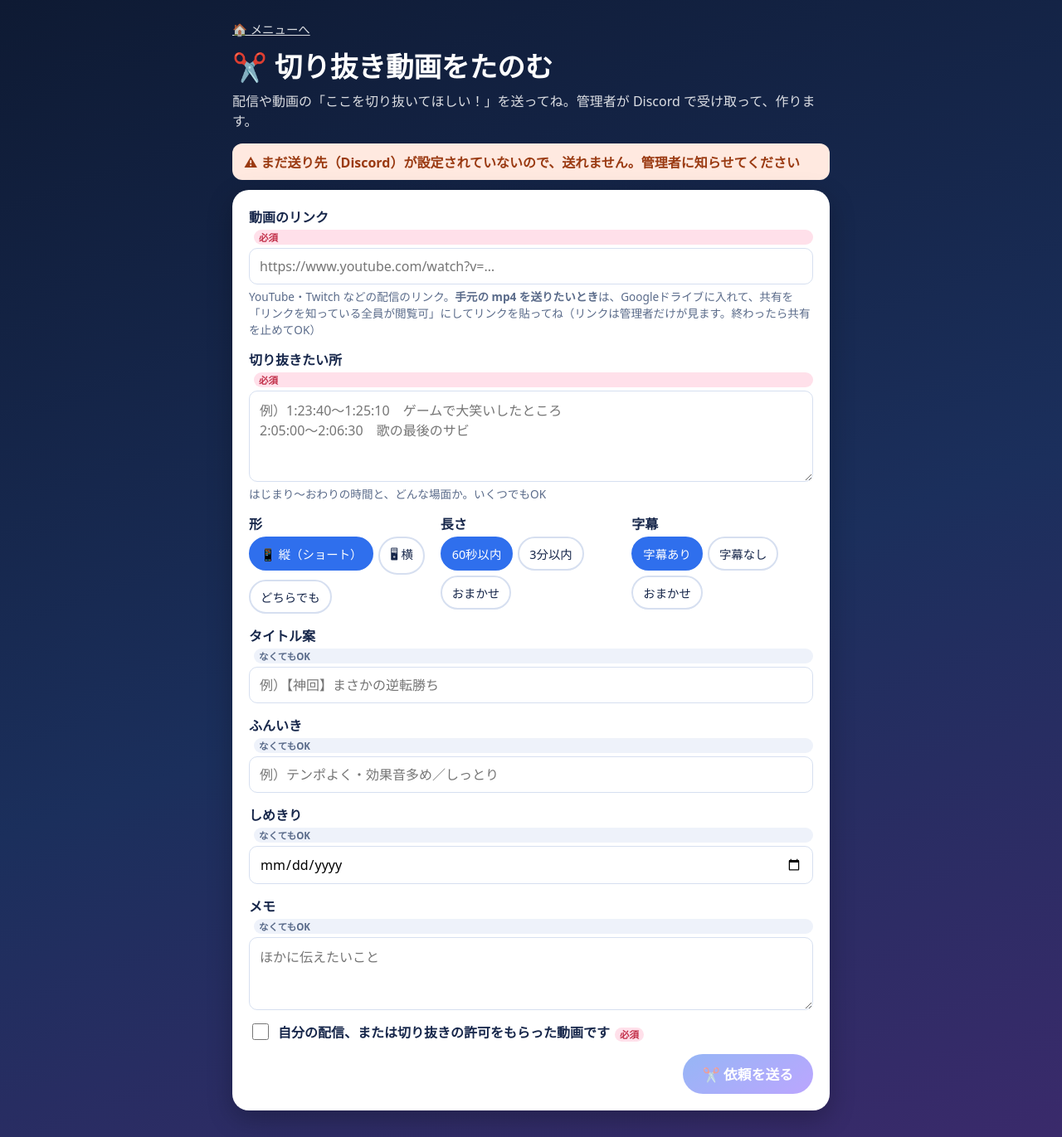
After one commit to ayaribon/making_flower, a Rails app: page /clip_requests/new in a window 1280 px wide. The commit adds this page. Shown: the whole page at 83% size. Run offline with Rails 7, Linux system fonts and the light colour scheme; the visitor is signed in with stand-in values (Sample User, id 1); some libraries are stand-ins or nearby versions.

Commit message:
✂️ 切り抜き動画をたのむフォーム（Discord に送る）
- ルートページに「✂️ 切り抜き動画をたのむ」のカード（メニューを3列に）
- フォーム：動画のリンク・切り抜きたい所（必須）、形・長さ・字幕、タイトル案・ふんいき・しめきり・メモ、許可の確認（必須）
- mp4 は Googleドライブの共有リンクで送ってもらう（動画はサーバーに来ない・N1）
- 送ると Discord のウェブフックでチャンネルに投稿（テーブルは増やさない・N2）
- 送り先は Discord のウェブフックだけ、@everyone などで人を呼ばない、1人1時間5件まで
- ウェブフックの URL は .env の DISCORD_CLIP_WEBHOOK_URL（コミットしない）

Co-Authored-By: Claude Opus 5.5 <noreply@anthropic.com>

```diff
--- /dev/null
+++ b/app/assets/stylesheets/clip_requests.css
@@ -0,0 +1,48 @@
+/* ✂️ 切り抜き動画をたのむ（clip_requests#new）。.cr の中だけ */
+.cr {
+  min-height: 100vh;
+  min-height: 100dvh;
+  padding: 24px 16px calc(32px + env(safe-area-inset-bottom));
+  background: linear-gradient(160deg, #0e1a33 0%, #1b2f5c 55%, #3a2a6b 100%);
+  color: #16264a;
+  font-family: system-ui, -apple-system, "Hiragino Sans", "Noto Sans JP", sans-serif;
+}
+.cr-inner { max-width: 720px; margin: 0 auto; }
+.cr-back { margin: 0 0 8px; }
+.cr-back a { color: rgba(255, 255, 255, 0.85); font-size: 0.9rem; }
+.cr-title { margin: 0; color: #fff; font-size: clamp(1.5rem, 5vw, 2.1rem); }
+.cr-lead { margin: 6px 0 16px; color: rgba(255, 255, 255, 0.85); }
+.cr-flash { margin: 0 0 12px; padding: 10px 14px; border-radius: 12px; font-weight: 700; }
+.cr-flash--ok { background: #dff7e8; color: #1d6b3d; }
+.cr-flash--ng { background: #ffe9e0; color: #9a3a12; }
+.cr-form { display: flex; flex-direction: column; gap: 14px; padding: 20px; border-radius: 20px; background: #fff; box-shadow: 0 10px 30px rgba(0, 0, 0, 0.25); }
+.cr-errors { padding: 10px 14px; border-radius: 12px; background: #ffe9e0; color: #9a3a12; }
+.cr-errors p { margin: 0 0 4px; font-weight: 700; }
+.cr-errors ul { margin: 0; padding-left: 1.2em; }
+.cr-field { display: flex; flex-direction: column; gap: 4px; }
+.cr-field > label, .cr-label { font-weight: 700; }
+.cr-field input[type="url"], .cr-field input[type="text"], .cr-field input[type="date"], .cr-field textarea {
+  width: 100%; padding: 10px 12px; border: 1px solid #d6dff0; border-radius: 10px; font: inherit; font-size: 16px; box-sizing: border-box;
+}
+.cr-field input:focus, .cr-field textarea:focus { outline: 3px solid rgba(47, 111, 237, 0.25); border-color: #2f6fed; }
+.cr-help { margin: 0; font-size: 0.85rem; color: #5a6b8a; }
+.cr-req, .cr-opt { margin-left: 6px; padding: 1px 6px; border-radius: 999px; font-size: 0.72rem; font-weight: 700; vertical-align: middle; }
+.cr-req { background: #ffe0ea; color: #c2304a; }
+.cr-opt { background: #eef2fa; color: #5a6b8a; }
+.cr-row { display: grid; grid-template-columns: repeat(3, minmax(0, 1fr)); gap: 12px; }
+.cr-chips { display: flex; flex-wrap: wrap; gap: 6px; }
+.cr-chip { position: relative; }
+.cr-chip input { position: absolute; opacity: 0; pointer-events: none; }
+.cr-chip span { display: inline-block; min-height: 40px; padding: 8px 12px; border: 2px solid #d6dff0; border-radius: 999px; font-size: 0.9rem; cursor: pointer; box-sizing: border-box; }
+.cr-chip input:checked + span { border-color: #2f6fed; background: #2f6fed; color: #fff; }
+.cr-chip input:focus-visible + span { outline: 3px solid rgba(47, 111, 237, 0.35); }
+.cr-check { display: flex; gap: 8px; align-items: flex-start; font-weight: 700; }
+.cr-check input { width: 20px; height: 20px; margin-top: 2px; flex: 0 0 auto; }
+.cr-actions { display: flex; justify-content: flex-end; }
+.cr-submit { min-height: 48px; padding: 10px 24px; border: 0; border-radius: 999px; background: linear-gradient(145deg, #2f6fed, #7a4fff); color: #fff; font: inherit; font-weight: 800; font-size: 1.05rem; cursor: pointer; }
+.cr-submit:disabled { opacity: 0.5; cursor: not-allowed; }
+@media (max-width: 640px) {
+  .cr-row { grid-template-columns: 1fr; }
+  .cr-form { padding: 16px; }
+  .cr-submit { width: 100%; }
+}
--- a/app/assets/stylesheets/home.css
+++ b/app/assets/stylesheets/home.css
@@ -17,7 +17,7 @@
 .hm-title { margin: 6px 0 0; font-size: clamp(1.8rem, 5vw, 2.6rem); }
 .hm-hello { margin: 8px 0 0; opacity: 0.85; }
 
-.hm-menu { display: grid; grid-template-columns: 1fr 1fr; gap: 20px; }
+.hm-menu { display: grid; grid-template-columns: repeat(3, 1fr); gap: 20px; }
 .hm-card {
   display: flex; flex-direction: column; align-items: center; justify-content: center; gap: 10px;
   min-height: 220px; padding: 24px 16px; border-radius: 24px;
@@ -28,6 +28,7 @@
 }
 .hm-card--sing { background: linear-gradient(145deg, #2f7dff 0%, #4fb6ff 100%); }
 .hm-card--art { background: linear-gradient(145deg, #ff5fa2 0%, #ffa86b 100%); }
+.hm-card--clip { background: linear-gradient(145deg, #2fbf9f 0%, #6ad1ff 100%); }
 .hm-card:hover, .hm-card:focus-visible { transform: translateY(-4px); box-shadow: 0 16px 36px rgba(0, 0, 0, 0.32); }
 .hm-card:focus-visible { outline: 3px solid #fff; outline-offset: 3px; }
 .hm-card:active { transform: scale(0.98); }
--- /dev/null
+++ b/app/controllers/clip_requests_controller.rb
@@ -0,0 +1,42 @@
+# ✂️ 切り抜き動画をたのむ（フォーム → Discord に投稿）。保存はしない（N2）
+class ClipRequestsController < ApplicationController
+  # 1人が1時間に送れる数（まちがえて何回も押したとき・いたずら対策）
+  LIMIT_PER_HOUR = 5
+
+  def new
+    @clip_request = ClipRequest.new
+    @configured = DiscordNotifier.configured?
+  end
+
+  def create
+    @clip_request = ClipRequest.new(clip_request_params)
+    @configured = DiscordNotifier.configured?
+    return render(:new, status: :unprocessable_entity) unless @clip_request.valid?
+
+    if sent_count >= LIMIT_PER_HOUR
+      flash.now[:alert] = "1時間に送れるのは#{LIMIT_PER_HOUR}件までです。少し待ってから送ってね"
+      return render(:new, status: :too_many_requests)
+    end
+
+    DiscordNotifier.new.post_clip_request(@clip_request, user: current_user)
+    Rails.cache.write(limit_key, sent_count + 1, expires_in: 1.hour)
+    redirect_to new_clip_request_path, notice: "✂️ 依頼を送りました！ 管理者が Discord で受け取ります。返事を待っててね"
+  rescue DiscordNotifier::Error => e
+    flash.now[:alert] = e.message
+    render :new, status: :service_unavailable
+  end
+
+  private
+
+  def clip_request_params
+    params.require(:clip_request).permit(:video_url, :scenes, :orientation, :length, :subtitles, :title_idea, :mood, :deadline, :note, :permission)
+  end
+
+  def limit_key
+    "clip_requests:#{current_user.id}"
+  end
+
+  def sent_count
+    Rails.cache.read(limit_key).to_i
+  end
+end
--- /dev/null
+++ b/app/views/clip_requests/new.html.erb
@@ -0,0 +1,88 @@
+<%# ✂️ 切り抜き動画をたのむ（フォーム → Discord）。見た目は app/assets/stylesheets/clip_requests.css %>
+<div class="cr">
+  <div class="cr-inner">
+    <p class="cr-back"><%= link_to "🏠 メニューへ", root_path, data: { turbo: false } %></p>
+    <h1 class="cr-title">✂️ 切り抜き動画をたのむ</h1>
+    <p class="cr-lead">配信や動画の「ここを切り抜いてほしい！」を送ってね。管理者が Discord で受け取って、作ります。</p>
+
+    <% if notice.present? %><p class="cr-flash cr-flash--ok" role="status"><%= notice %></p><% end %>
+    <% if flash[:alert].present? %><p class="cr-flash cr-flash--ng" role="alert"><%= flash[:alert] %></p><% end %>
+    <% unless @configured %>
+      <p class="cr-flash cr-flash--ng">⚠ まだ送り先（Discord）が設定されていないので、送れません。管理者に知らせてください</p>
+    <% end %>
+
+    <%= form_with model: @clip_request, url: clip_requests_path, local: true, class: "cr-form", data: { turbo: false } do |f| %>
+      <% if @clip_request.errors.any? %>
+        <div class="cr-errors" role="alert">
+          <p>直してほしい所があります</p>
+          <ul><% @clip_request.errors.full_messages.each do |m| %><li><%= m %></li><% end %></ul>
+        </div>
+      <% end %>
+
+      <div class="cr-field">
+        <%= f.label :video_url, "動画のリンク" %><span class="cr-req">必須</span>
+        <%= f.url_field :video_url, placeholder: "https://www.youtube.com/watch?v=…", maxlength: 500, required: true, inputmode: "url" %>
+        <p class="cr-help">YouTube・Twitch などの配信のリンク。<b>手元の mp4 を送りたいとき</b>は、Googleドライブに入れて、共有を「リンクを知っている全員が閲覧可」にしてリンクを貼ってね（リンクは管理者だけが見ます。終わったら共有を止めてOK）</p>
+      </div>
+
+      <div class="cr-field">
+        <%= f.label :scenes, "切り抜きたい所" %><span class="cr-req">必須</span>
+        <%= f.text_area :scenes, rows: 4, maxlength: 1000, required: true, placeholder: "例）1:23:40〜1:25:10　ゲームで大笑いしたところ\n2:05:00〜2:06:30　歌の最後のサビ" %>
+        <p class="cr-help">はじまり〜おわりの時間と、どんな場面か。いくつでもOK</p>
+      </div>
+
+      <div class="cr-row">
+        <div class="cr-field">
+          <span class="cr-label">形</span>
+          <div class="cr-chips">
+            <% ClipRequest::ORIENTATIONS.each do |k, label| %>
+              <label class="cr-chip"><%= f.radio_button :orientation, k %><span><%= label %></span></label>
+            <% end %>
+          </div>
+        </div>
+        <div class="cr-field">
+          <span class="cr-label">長さ</span>
+          <div class="cr-chips">
+            <% ClipRequest::LENGTHS.each do |k, label| %>
+              <label class="cr-chip"><%= f.radio_button :length, k %><span><%= label %></span></label>
+            <% end %>
+          </div>
+        </div>
+        <div class="cr-field">
+          <span class="cr-label">字幕</span>
+          <div class="cr-chips">
+            <% ClipRequest::SUBTITLES.each do |k, label| %>
+              <label class="cr-chip"><%= f.radio_button :subtitles, k %><span><%= label %></span></label>
+            <% end %>
+          </div>
+        </div>
+      </div>
+
+      <div class="cr-field">
+        <%= f.label :title_idea, "タイトル案" %><span class="cr-opt">なくてもOK</span>
+        <%= f.text_field :title_idea, maxlength: 100, placeholder: "例）【神回】まさかの逆転勝ち" %>
+      </div>
+      <div class="cr-field">
+        <%= f.label :mood, "ふんいき" %><span class="cr-opt">なくてもOK</span>
+        <%= f.text_field :mood, maxlength: 200, placeholder: "例）テンポよく・効果音多め／しっとり" %>
+      </div>
+      <div class="cr-field">
+        <%= f.label :deadline, "しめきり" %><span class="cr-opt">なくてもOK</span>
+        <%= f.date_field :deadline, min: Date.current %>
+      </div>
+      <div class="cr-field">
+        <%= f.label :note, "メモ" %><span class="cr-opt">なくてもOK</span>
+        <%= f.text_area :note, rows: 3, maxlength: 1000, placeholder: "ほかに伝えたいこと" %>
+      </div>
+
+      <label class="cr-check">
+        <%= f.check_box :permission, {}, "1", "0" %>
+        <span>自分の配信、または切り抜きの許可をもらった動画です<span class="cr-req">必須</span></span>
+      </label>
+
+      <div class="cr-actions">
+        <%= f.submit "✂️ 依頼を送る", class: "cr-submit", disabled: !@configured, data: { disable_with: "送っています…" } %>
+      </div>
+    <% end %>
+  </div>
+</div>
--- a/app/views/homes/show.html.erb
+++ b/app/views/homes/show.html.erb
@@ -20,6 +20,11 @@
         <span class="hm-card__title">サムネ・背景を作る</span>
         <span class="hm-card__desc">文字・部品・背景で画像を作る</span>
       </a>
+      <a class="hm-card hm-card--clip" href="<%= new_clip_request_path %>" data-turbo="false" data-action="main-menu#go">
+        <span class="hm-card__icon" aria-hidden="true">✂️</span>
+        <span class="hm-card__title">切り抜き動画をたのむ</span>
+        <span class="hm-card__desc">配信の「ここ！」を送ると作ります</span>
+      </a>
     </nav>
 
     <footer class="hm-footer">
--- a/config/routes.rb
+++ b/config/routes.rb
@@ -40,6 +40,8 @@ Rails.application.routes.draw do
   get "editor", to: "editors#show"
   # 🎤 歌ってみた（オケ＋歌声を混ぜて動画にする）
   get "singing", to: "singings#show"
+  # ✂️ 切り抜き動画をたのむ（フォーム → Discord に投稿。保存はしない）
+  resources :clip_requests, only: [:new, :create]
   # 💾 歌ってみたのプロジェクト・画像編集の下書き（アカウントに保存・本人のものだけ・K39）
   resources :singing_projects, only: [:index, :show, :update, :destroy], defaults: { format: :json } do
     member do
--- a/docker-compose.yml
+++ b/docker-compose.yml
@@ -16,6 +16,9 @@ services:
         APP_UID: ${APP_UID:-1000}
         APP_GID: ${APP_GID:-1000}
     user: app
+    environment:
+      # ✂️ 切り抜きの依頼の送り先（Discord のウェブフック）。値は .env に書く（.env はコミットしない）
+      DISCORD_CLIP_WEBHOOK_URL: ${DISCORD_CLIP_WEBHOOK_URL:-}
     command: bash -c "rm -f tmp/pids/server.pid && bundle exec rails s -b '0.0.0.0'"
     volumes:
       - ".:/app"
```
Also changed, not shown: app/models/clip_request.rb (added, +55 -0 lines), app/services/discord_notifier.rb (added, +82 -0 lines).
